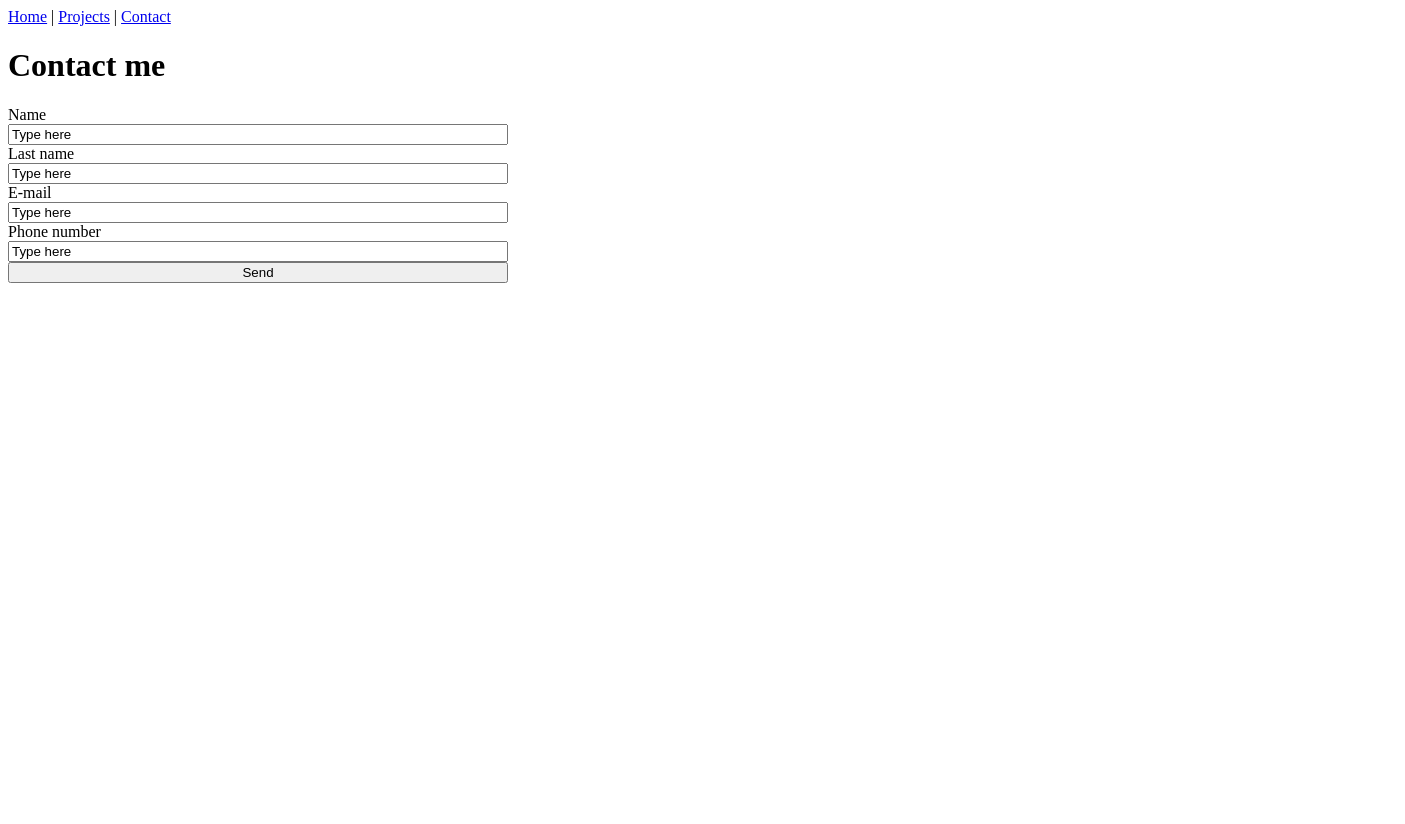
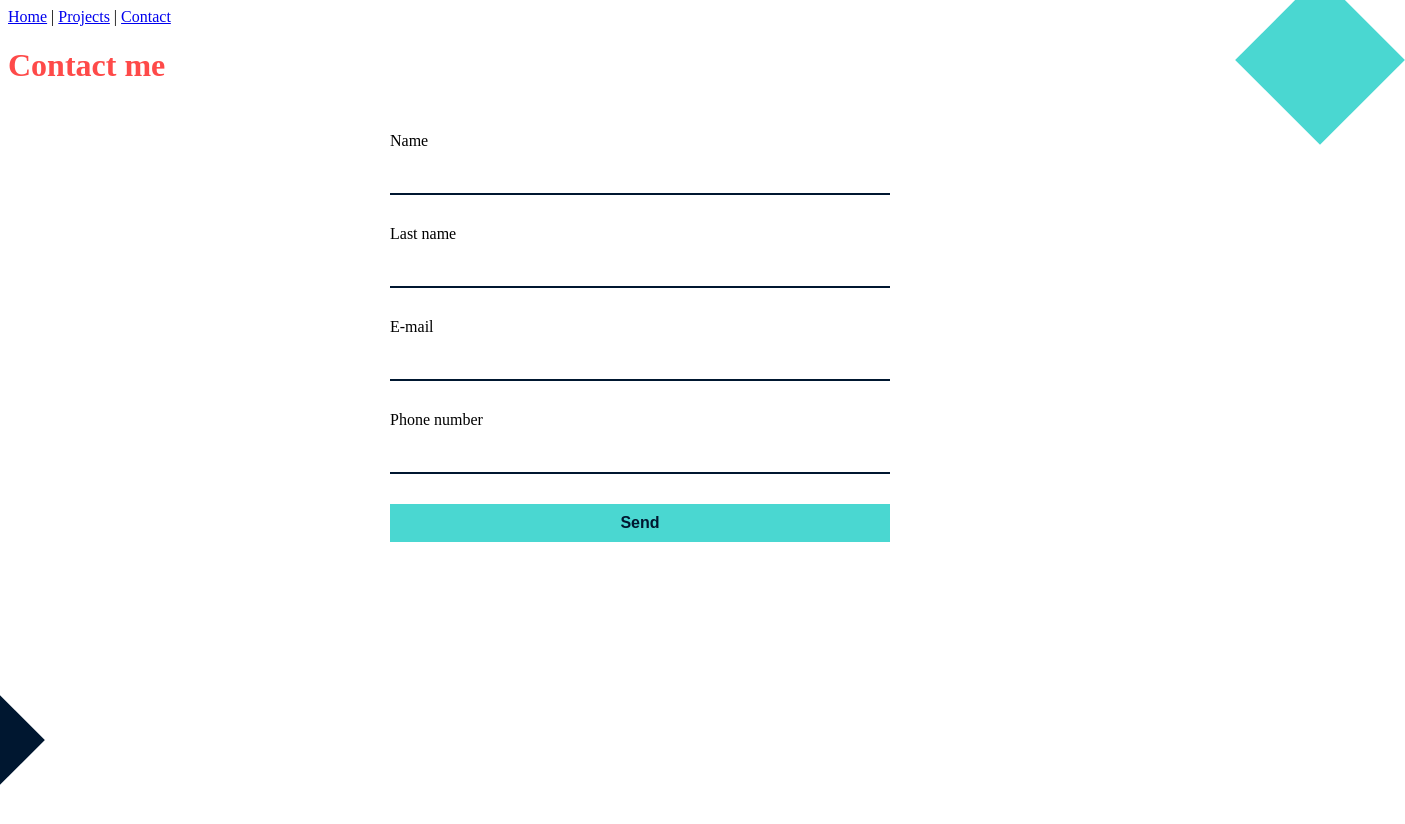
Before and after one commit to annabala/my-app, a Vue app: page /#/contact in a window 1280 px wide. Shown: the whole page, 1405 px wide, since content can reach past the window. Before the commit the page ends 800 px from the top, so only its background shows below. Built offline with nearby package versions, Linux system fonts and the light colour scheme.

Commit message:
Styling Contact form

```diff
--- a/src/views/Contact.vue
+++ b/src/views/Contact.vue
@@ -1,26 +1,28 @@
 <template>
-  <div class="wrapper">
-    <h1 class="h1">Contact me</h1>
-    <div class="form">
-      <div class="form-group">
+  <div class="contact">
+    <h1 class="contact-h1">Contact me</h1>
+    <div class="contact-form">
+      <div class="contact-form-group">
         <label for="name">Name</label>
-        <input type="text" name="input" value="Type here">
+        <input type="text" name="input">
       </div>
-      <div class="form-group">
+      <div class="contact-form-group">
         <label for="">Last name</label>
-        <input type="text" name="input" value="Type here">
+        <input type="text" name="input">
       </div>
-      <div class="form-group">
+      <div class="contact-form-group">
         <label for="">E-mail</label>
-        <input type="email" name="input" value="Type here">
+        <input type="email" name="input">
       </div>
-      <div class="form-group">
+      <div class="contact-form-group">
         <label for="">Phone number</label>
-        <input type="tel" name="input" value="Type here">
+        <input type="tel" name="input">
       </div>
-      <div class="form-group">
+      <div class="contact-form-group">
         <button type="submit">Send</button>
       </div>
+    <div class="contact-form__decor contact-form__decor--light-blue"></div>
+    <div class="contact-form__decor contact-form__decor--dark-blue"></div>
     </div>
   </div>
 </template>
@@ -34,14 +36,65 @@ export default {
 };
 </script>
 <style lang="scss" scoped>
-.wrapper {
-  max-width: 500px;
-  .form {
+.contact {
+  &-h1 {
+    color: #FE4A49;
+  }
+  &-form {
+    max-width: 500px;
+    margin: 3rem auto;
     display: flex;
     flex-direction: column;
-    .form-group {
-      display: flex;
-      flex-direction: column;
+    &__decor {
+      display: inline-block;
+      width: 120px;
+      height: 120px;
+      position: absolute;
+      transform: rotate(45deg);
+      z-index: -1;
+      &--light-blue {
+        background-color: #4AD7D1;
+        top: 0;
+        right: -100px;
+      }
+      &--dark-blue {
+        background-color: #001730;
+        bottom: 0;
+        left: -100px;
+      }
+    }
+  }
+  &-form-group {
+    display: flex;
+    flex-direction: column;
+    & label {
+      margin: 0 0 5px 0;
+      transition: font-size .4s ease;
+    }
+    & input {
+      font-size: 1rem;
+      font-family: "Muli";
+      border: none;
+      border-bottom: 2px solid #001730;
+      margin: 0 0 15px 0;
+      padding: 10px 0;
+      transition: border-bottom .4s ease;
+      &:last-of-type {
+        margin: 0 0 30px 0;
+      }
+      &:focus {
+        outline: none;
+        border: none;
+        border-bottom: 2px solid #4AD7D1;
+      }
+    }
+    & button {
+      border: none;
+      background-color: #4AD7D1;
+      color: #001730;
+      font-weight: 600;
+      padding: 10px 0;
+      font-size: 1rem;
     }
   }
 }
```
Also changed, not shown: src/assets/logo.png (deleted).
